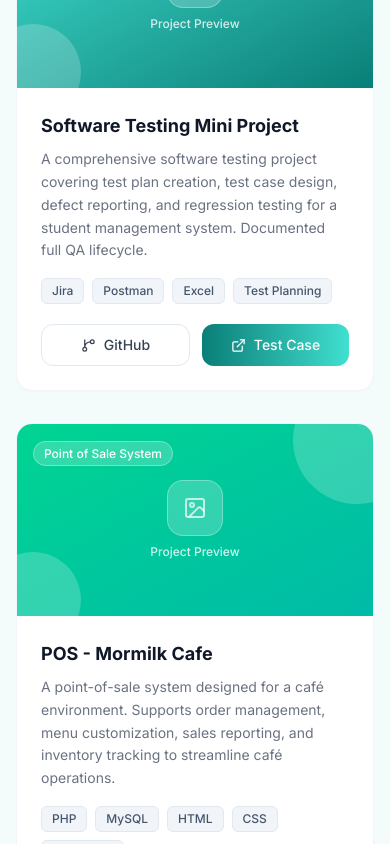
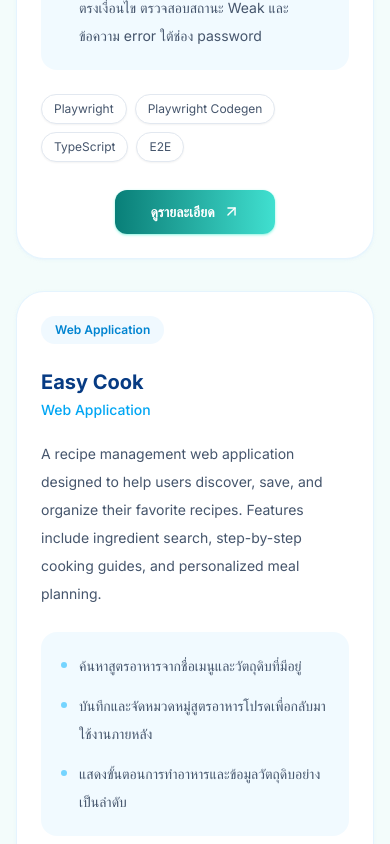
Before and after one commit to ptrptt/portfolio, a Next.js app: page / in a window 390 px wide. Shown: the part 6180-7024 px from the top of the page. Built offline with nearby package versions, Linux system fonts and the light colour scheme.

Commit message:
feat-project-cards

```diff
--- a/src/components/ProjectsSection.tsx
+++ b/src/components/ProjectsSection.tsx
@@ -1,10 +1,9 @@
 "use client";
 
-import { GitBranch, ExternalLink, ImageIcon } from "lucide-react";
+import { ArrowUpRight } from "lucide-react";
 import { motion } from "framer-motion";
 import { Section, SectionHeader } from "@/components/ui/SectionHeader";
 import { FadeUp, ScaleIn } from "@/components/ui/Animations";
-import { TechBadge } from "@/components/ui/SectionHeader";
 import { projects } from "@/data";
 
 export function ProjectsSection() {
@@ -17,92 +16,58 @@ export function ProjectsSection() {
         />
       </FadeUp>
 
-      <div className="grid grid-cols-1 md:grid-cols-2 gap-8">
+      <div className="grid grid-cols-1 lg:grid-cols-2 gap-8 items-start">
         {projects.map((project, index) => (
           <ScaleIn key={project.id} delay={index * 0.1}>
             <motion.article
               whileHover={{ y: -6 }}
               transition={{ type: "spring", stiffness: 300, damping: 20 }}
-              className="group relative bg-white rounded-2xl border border-slate-100 shadow-sm shadow-slate-100 overflow-hidden hover:shadow-xl hover:shadow-slate-200/50 hover:border-slate-200 transition-shadow duration-300"
+              className="group relative bg-white rounded-[1.75rem] border border-sky-100/80 p-6 sm:p-8 shadow-sm shadow-sky-100/50 overflow-hidden hover:shadow-xl hover:shadow-sky-100 hover:border-sky-200 transition-shadow duration-300"
               aria-label={`${project.title} project`}
             >
-              {/* Image Placeholder */}
-              <div
-                className={`relative h-48 bg-gradient-to-br ${project.gradient} flex items-center justify-center overflow-hidden`}
-                aria-label={`${project.title} project image placeholder`}
-              >
-                {/* Decorative pattern */}
-                <div
-                  aria-hidden="true"
-                  className="absolute inset-0 opacity-20"
-                >
-                  <div className="absolute top-0 right-0 w-32 h-32 rounded-full bg-white translate-x-12 -translate-y-12" />
-                  <div className="absolute bottom-0 left-0 w-24 h-24 rounded-full bg-white -translate-x-8 translate-y-8" />
-                </div>
+              <div className="relative">
+                <span className="inline-flex rounded-full bg-sky-50 px-3.5 py-1.5 text-xs font-semibold text-sky-600 mb-6">
+                  {project.category}
+                </span>
 
-                <div className="relative text-center">
-                  <div className="w-14 h-14 rounded-2xl bg-white/20 border border-white/30 flex items-center justify-center mx-auto mb-2 backdrop-blur-sm">
-                    <ImageIcon
-                      size={24}
-                      className="text-white/70"
-                      aria-hidden="true"
-                    />
-                  </div>
-                  <p className="text-white/80 text-xs font-medium">
-                    Project Preview
-                  </p>
-                </div>
-
-                {/* Subtitle badge */}
-                <div className="absolute top-4 left-4">
-                  <span className="px-2.5 py-1 rounded-full bg-white/20 backdrop-blur-sm border border-white/30 text-white text-xs font-medium">
-                    {project.subtitle}
-                  </span>
-                </div>
-              </div>
-
-              {/* Content */}
-              <div className="p-6">
-                <h3 className="text-lg font-bold text-gray-900 mb-2">
+                <h3 className="text-xl sm:text-2xl font-bold text-[#073b83] mb-1">
                   {project.title}
                 </h3>
-                <p className="text-sm text-gray-500 leading-relaxed mb-4">
+                <p className="text-sm sm:text-base font-medium text-sky-500 mb-5">
+                  {project.subtitle}
+                </p>
+                <p className="text-sm sm:text-base text-slate-600 leading-7 mb-6">
                   {project.description}
                 </p>
 
-                {/* Tech badges */}
-                <div
-                  className="flex flex-wrap gap-2 mb-5"
-                  aria-label="Technologies used"
-                >
+                <ul className="space-y-3 rounded-2xl bg-sky-50/90 p-5 sm:p-6 mb-6 text-sm sm:text-base text-slate-600 leading-7">
+                  {project.highlights.map((highlight) => (
+                    <li key={highlight} className="flex gap-3">
+                      <span aria-hidden="true" className="mt-2.5 h-1.5 w-1.5 shrink-0 rounded-full bg-sky-300" />
+                      <span>{highlight}</span>
+                    </li>
+                  ))}
+                </ul>
+
+                <div className="flex flex-wrap gap-2 mb-7" aria-label="Technologies used">
                   {project.technologies.map((tech) => (
-                    <TechBadge key={tech} label={tech} />
+                    <span key={tech} className="rounded-full border border-slate-200 bg-white px-3 py-1.5 text-xs text-slate-600 shadow-xs">
+                      {tech}
+                    </span>
                   ))}
                 </div>
 
-                {/* Action buttons */}
-                <div className="flex gap-3">
+                <div className="flex justify-center">
                   <a
-                    href={project.githubUrl}
+                    href={project.testCaseUrl || project.demoUrl || project.githubUrl}
                     target="_blank"
                     rel="noopener noreferrer"
-                    id={`project-github-${project.id}`}
-                    className="flex-1 inline-flex items-center justify-center gap-2 px-4 py-2.5 rounded-xl border border-slate-200 text-sm font-medium text-gray-700 hover:bg-[#F3FCFB] hover:border-[#9AF1E8] transition-all duration-200 focus:outline-none focus-visible:ring-2 focus-visible:ring-[#40E0D0]"
-                    aria-label={`View ${project.title} on GitHub`}
+                    id={`project-details-${project.id}`}
+                    className="inline-flex min-w-40 items-center justify-center gap-2 rounded-xl bg-gradient-to-r from-[#087F78] to-[#40E0D0] px-6 py-3 text-sm font-bold text-white shadow-sm shadow-teal-200 transition-all duration-200 hover:-translate-y-0.5 hover:shadow-md hover:shadow-teal-200 focus:outline-none focus-visible:ring-2 focus-visible:ring-[#40E0D0] focus-visible:ring-offset-2"
+                    aria-label={`ดูรายละเอียด ${project.title}`}
                   >
-                    <GitBranch size={15} aria-hidden="true" />
-                    GitHub
-                  </a>
-                  <a
-                    href={project.testCaseUrl || project.demoUrl || "#"}
-                    target="_blank"
-                    rel="noopener noreferrer"
-                    id={`project-testcase-${project.id}`}
-                    className="flex-1 inline-flex items-center justify-center gap-2 px-4 py-2.5 rounded-xl bg-gradient-to-r from-[#087F78] to-[#40E0D0] text-sm font-medium text-white hover:opacity-90 transition-all duration-200 focus:outline-none focus-visible:ring-2 focus-visible:ring-[#40E0D0]"
-                    aria-label={`View test case of ${project.title}`}
-                  >
-                    <ExternalLink size={15} aria-hidden="true" />
-                    Test Case
+                    ดูรายละเอียด
+                    <ArrowUpRight size={17} aria-hidden="true" />
                   </a>
                 </div>
               </div>
--- a/src/data/index.ts
+++ b/src/data/index.ts
@@ -49,11 +49,35 @@ export const skillCategories: SkillCategory[] = [
 
 export const projects: Project[] = [
   {
+    id: "e2e-practice-software-testing",
+    category: "E2E Testing",
+    title: "E2E Testing — Practice Software Testing",
+    subtitle: "งาน Quiz วิชาการทดสอบซอฟต์แวร์ · Playwright",
+    description:
+      "เขียนสคริปต์ทดสอบอัตโนมัติด้วย Playwright สำหรับ practicesoftwaretesting.com ครอบคลุม 3 Test Case ตั้งแต่การค้นหาสินค้า การจัดการตะกร้า ไปจนถึงการตรวจสอบ validation ตอนลงทะเบียน พร้อมแคปหน้าจอทุกขั้นตอนเป็นหลักฐาน โดยเริ่มจาก Playwright Codegen แล้วปรับโครงสร้างและเพิ่ม assertion ด้วยตนเอง",
+    highlights: [
+      "ใช้ Playwright Codegen บันทึกการกระทำเบื้องต้นบนเว็บ แล้วนำสคริปต์มาปรับแก้ เพิ่ม assertion และจัดโครงสร้างทดสอบเอง",
+      "TC-01: ค้นหาสินค้าด้วยคำว่า Hammer แล้วตรวจสอบว่าผลลัพธ์ทั้ง 6 รายการมีคำค้นหาอยู่จริง",
+      "TC-02: เพิ่มสินค้าลงตะกร้า ตรวจสอบจำนวนและยอดรวมในตะกร้าก่อนไปหน้า Checkout",
+      "TC-03: กรอกฟอร์มลงทะเบียนด้วยรหัสผ่านที่ไม่ตรงเงื่อนไข ตรวจสอบสถานะ Weak และข้อความ error ใต้ช่อง password",
+    ],
+    technologies: ["Playwright", "Playwright Codegen", "TypeScript", "E2E"],
+    githubUrl: "https://github.com/ptrptt/Quiz.git",
+    testCaseUrl: "https://github.com/ptrptt/Quiz.git",
+    gradient: "from-sky-500 to-indigo-600",
+  },
+  {
     id: "easy-cook",
+    category: "Web Application",
     title: "Easy Cook",
     subtitle: "Web Application",
     description:
       "A recipe management web application designed to help users discover, save, and organize their favorite recipes. Features include ingredient search, step-by-step cooking guides, and personalized meal planning.",
+    highlights: [
+      "ค้นหาสูตรอาหารจากชื่อเมนูและวัตถุดิบที่มีอยู่",
+      "บันทึกและจัดหมวดหมู่สูตรอาหารโปรดเพื่อกลับมาใช้งานภายหลัง",
+      "แสดงขั้นตอนการทำอาหารและข้อมูลวัตถุดิบอย่างเป็นลำดับ",
+    ],
     technologies: ["HTML", "CSS", "JavaScript", "MySQL"],
     githubUrl: "https://github.com",
     testCaseUrl: "https://example.com", // Project 1: Replace with your Test Case link
@@ -61,32 +85,34 @@ export const projects: Project[] = [
   },
   {
     id: "software-testing-mini",
+    category: "Software Testing",
     title: "Software Testing Mini Project",
     subtitle: "QA Project",
     description:
       "A comprehensive software testing project covering test plan creation, test case design, defect reporting, and regression testing for a student management system. Documented full QA lifecycle.",
+    highlights: [
+      "วิเคราะห์ requirement และจัดทำ Test Plan สำหรับระบบจัดการนักศึกษา",
+      "ออกแบบ Test Scenario และ Test Case ครอบคลุมการทำงานหลักของระบบ",
+      "บันทึก Defect Report ติดตามสถานะข้อผิดพลาด และทำ Regression Testing",
+    ],
     technologies: ["Jira", "Postman", "Excel", "Test Planning"],
     githubUrl: "https://github.com",
-    testCaseUrl: "https://example.com", // Project 2: Replace with your Test Case link
+    testCaseUrl:
+      "https://docs.google.com/spreadsheets/d/1i7FceKrSK3k6qXVGE4AUoRTWCJsk2E7dSZvi2tQER5g/edit?usp=sharing",
     gradient: "from-[#40E0D0] to-[#087F78]",
   },
   {
-    id: "pos-mormilk",
-    title: "POS - Mormilk Cafe",
-    subtitle: "Point of Sale System",
-    description:
-      "A point-of-sale system designed for a café environment. Supports order management, menu customization, sales reporting, and inventory tracking to streamline café operations.",
-    technologies: ["PHP", "MySQL", "HTML", "CSS", "JavaScript"],
-    githubUrl: "https://github.com",
-    testCaseUrl: "https://example.com", // Project 3: Replace with your Test Case link
-    gradient: "from-emerald-400 to-teal-500",
-  },
-  {
     id: "easy-class-pay",
+    category: "Web Application",
     title: "EasyClassPay",
     subtitle: "Payment Management System",
     description:
       "An educational payment management platform that simplifies tuition fee collection for educational institutions. Includes student registration, fee tracking, receipt generation, and payment history.",
+    highlights: [
+      "ลงทะเบียนและจัดการข้อมูลนักเรียนภายในสถานศึกษา",
+      "ติดตามสถานะค่าธรรมเนียมและประวัติการชำระเงินของนักเรียน",
+      "ออกใบเสร็จและตรวจสอบรายการชำระเงินย้อนหลังได้อย่างเป็นระบบ",
+    ],
     technologies: ["React", "Node.js", "MySQL", "Tailwind CSS"],
     githubUrl: "https://github.com",
     testCaseUrl: "https://example.com", // Project 4: Replace with your Test Case link
--- a/src/types/index.ts
+++ b/src/types/index.ts
@@ -11,9 +11,11 @@ export interface SkillCategory {
 
 export interface Project {
   id: string;
+  category: string;
   title: string;
   subtitle: string;
   description: string;
+  highlights: string[];
   technologies: string[];
   githubUrl: string;
   demoUrl?: string;
```
